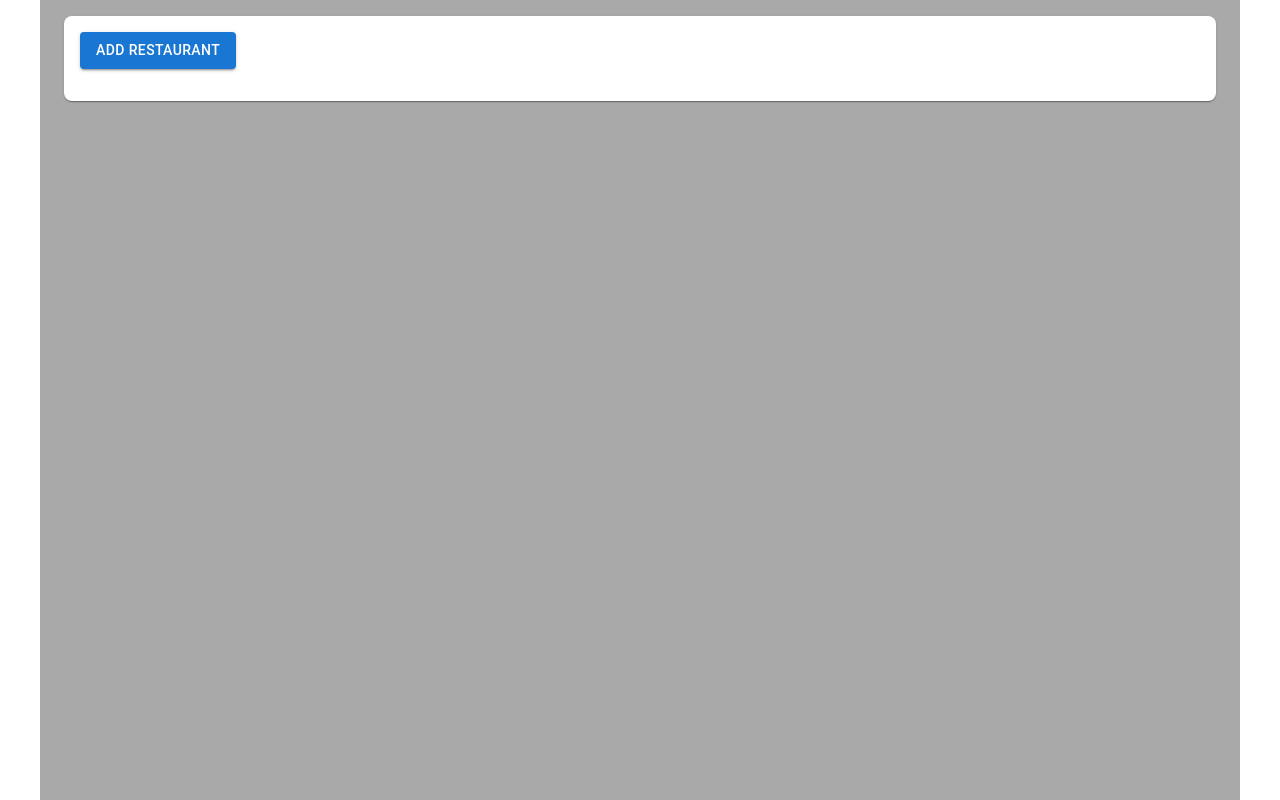
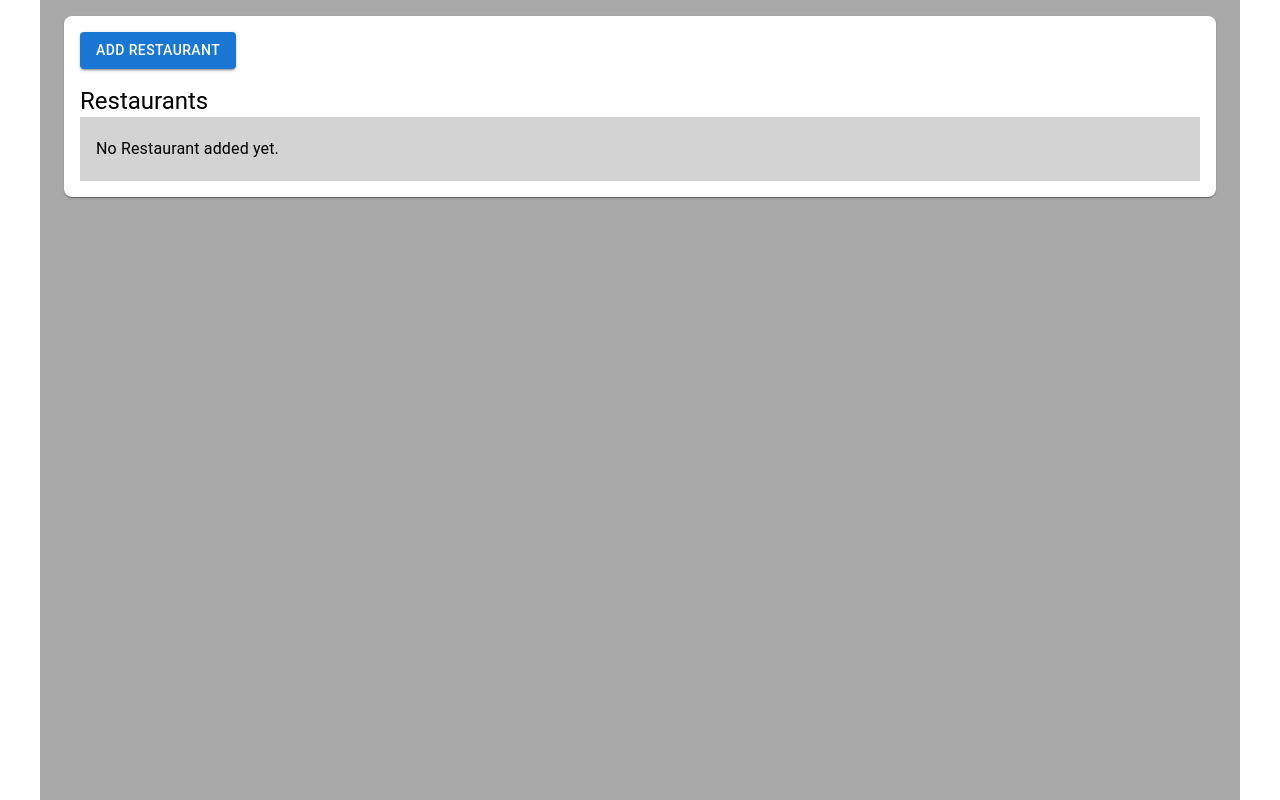
Before and after one commit to gBoole01/react-ts-tdd-restaurant-rating-app, a React (Vite) app: page / in a window 1280 px wide. Built offline with nearby package versions, Linux system fonts and the light colour scheme.

Commit message:
feat: add conditional display in RestaurantList

```diff
--- a/package.json
+++ b/package.json
@@ -34,6 +34,7 @@
     "cypress": "^12.3.0",
     "eslint": "^8.32.0",
     "eslint-config-airbnb": "^19.0.4",
+    "eslint-config-prettier": "^8.6.0",
     "eslint-plugin-import": "^2.27.4",
     "eslint-plugin-jsx-a11y": "^6.7.1",
     "eslint-plugin-react": "^7.32.0",
--- a/src/components/RestaurantList.tsx
+++ b/src/components/RestaurantList.tsx
@@ -15,11 +15,17 @@ type RestaurantListProps = {
 export default function RestaurantList({ restaurants }: RestaurantListProps) {
   return (
     <Box sx={{ width: '100%' }}>
-      {restaurants.length > 0 && (
-        <>
       <Typography variant="h5">Restaurants</Typography>
       <List sx={{ bgcolor: 'lightgray' }}>
-            {restaurants.map((restaurant, index) => (
+        {restaurants.length === 0 && (
+          <div key="no-restaurant">
+            <ListItem>
+              <ListItemText primary="No Restaurant added yet." />
+            </ListItem>
+          </div>
+        )}
+        {restaurants.length > 0 &&
+          restaurants.map((restaurant, index) => (
             <div key={restaurant.name}>
               {index > 0 && index < restaurants.length && <Divider />}
               <ListItem>
@@ -28,8 +34,6 @@ export default function RestaurantList({ restaurants }: RestaurantListProps) {
             </div>
           ))}
       </List>
-        </>
-      )}
     </Box>
   )
 }
```
Also changed, not shown: .eslintrc.json, 1 other file (tests, documents, lock files or other folders). Lines whose indentation alone changed are shown as unchanged.
